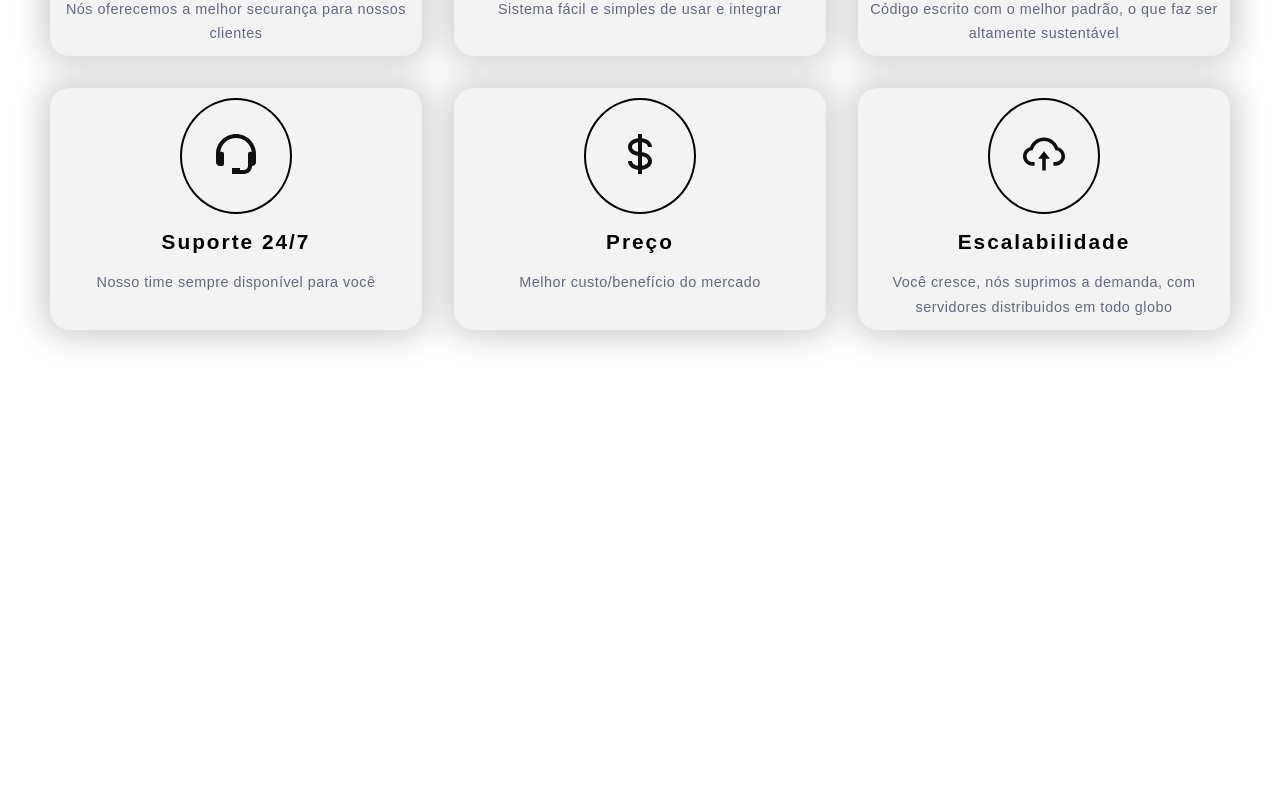
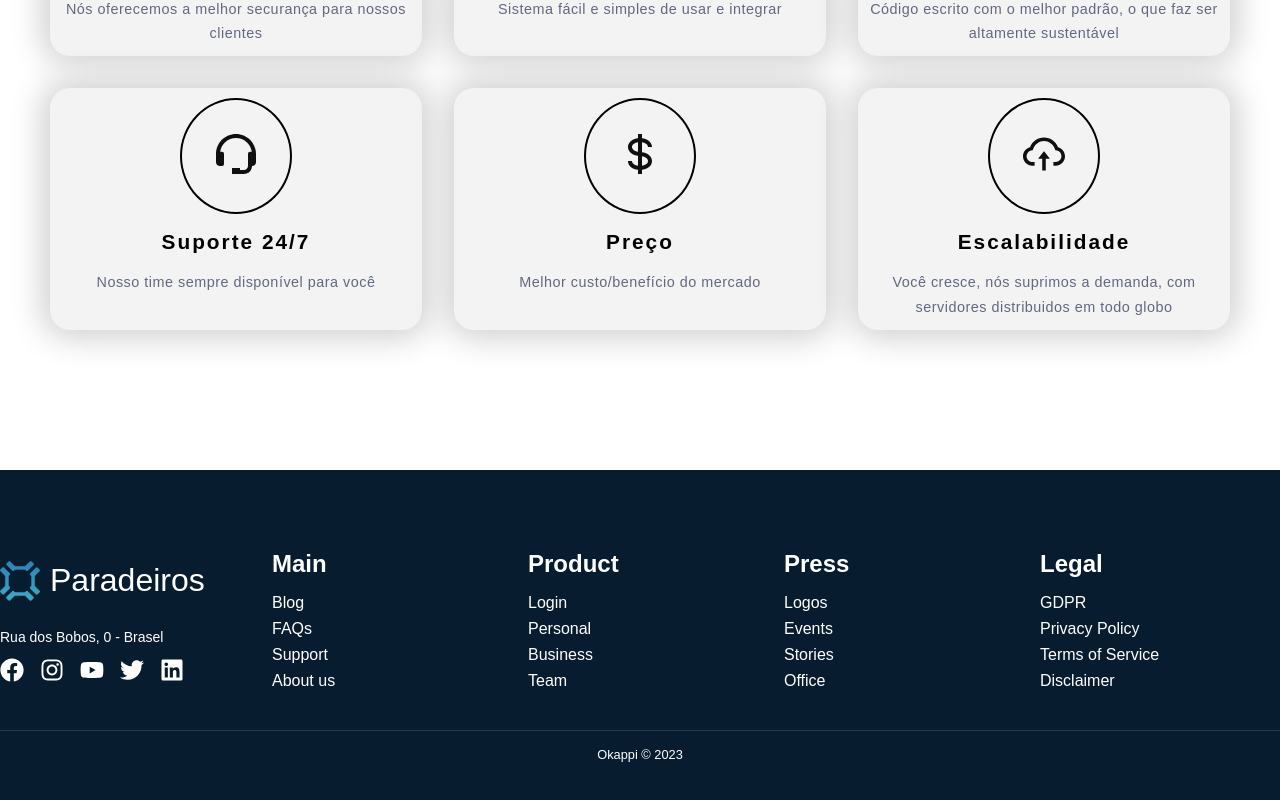
Before and after one commit to vasconceloscezar/okappi-first-class, a React (Create React App) app: page / in a window 1280 px wide. Shown: the part 1262-2062 px from the top of the page. Before the commit the page ends 1732 px from the top, so only its background shows below. Built offline with nearby package versions, Linux system fonts and the light colour scheme.

Commit message:
feat: add Footer

```diff
--- a/src/App.js
+++ b/src/App.js
@@ -1,18 +1,20 @@
-import { Routes, Route } from "react-router-dom";
+import { BrowserRouter as Router, Routes, Route } from "react-router-dom";
+import Footer from "./components/Footer";
 import Navbar from "./components/Navbar";
 import GlobalStyle from "./globalStyles";
 import { Home } from "./pages";
 
 export default function App() {
   return (
-    <>
+    <Router>
       <GlobalStyle />
       <Navbar />
       <Routes>
         {/* <Route index element={<Home />} /> */}
         <Route path="*" element={<Home />} />
       </Routes>
-    </>
+      <Footer />
+    </Router>
   );
 }
 
--- /dev/null
+++ b/src/components/Footer/FooterStyles.js
@@ -0,0 +1,161 @@
+import styled from 'styled-components';
+import { Link } from 'react-router-dom';
+import { Column, Row } from '../../globalStyles';
+
+export const FooterContainer = styled.div`
+	background-color: #101522;
+	padding: 4rem 0 2rem 0;
+`;
+
+export const FooterWrapper = styled.div`
+	max-width: 1280px;
+	margin-left: auto;
+	margin-right: auto;
+`;
+
+export const FooterSubscription = styled.section`
+	display: flex;
+	flex-direction: column;
+	justify-content: center;
+	align-items: center;
+	text-align: center;
+	margin-bottom: 24px;
+	padding: 24px;
+	color: #fff;
+`;
+
+export const FooterSubHeading = styled.p`
+	font-family: 'Trebuchet MS', 'Lucida Sans Unicode', 'Lucida Grande', 'Lucida Sans', Arial,
+		sans-serif;
+	margin-bottom: 24px;
+	font-size: 24px;
+`;
+
+export const FooterRow = styled(Row)`
+	flex-wrap: wrap;
+	@media screen and (max-width: 820px) {
+		> div {
+			width: 20%;
+		}
+
+		> div:first-child {
+			width: 100%;
+		}
+	}
+
+	@media screen and (max-width: 420px) {
+		flex-direction: column;
+		align-items: center;
+
+		* {
+			width: 100%;
+			text-align: center;
+		}
+	}
+`;
+
+export const FooterGrid = styled.div`
+	display: grid;
+	grid-template-columns: repeat(auto-fit, minmax(200px, 1fr));
+	justify-content: center;
+	align-items: center;
+`;
+
+export const FooterColumn = styled(Column)`
+	@media screen and (max-width: 999px) {
+		align-items: center;
+		grid-column: 1/-1;
+	}
+`;
+
+export const FooterSubText = styled.p`
+	margin-bottom: 24px;
+	font-size: 20px;
+`;
+
+export const FooterLinksContainer = styled.div`
+	width: 100%;
+	max-width: 1000px;
+	display: flex;
+	justify-content: center;
+
+	@media screen and (max-width: 820px) {
+		padding-top: 32px;
+	}
+`;
+
+export const FooterLinkItems = styled.div`
+	display: flex;
+	flex-direction: column;
+	margin: 16px;
+	text-align: left;
+	box-sizing: border-box;
+	color: #fff;
+
+	@media screen and (max-width: 1000px) {
+		align-items: center;
+	}
+`;
+
+export const FooterLinkTitle = styled.h2`
+	margin-bottom: 16px;
+`;
+
+export const FooterLink = styled(Link)`
+	color: #fff;
+	text-decoration: none;
+	margin-bottom: 0.5rem;
+
+	&:hover {
+		color: #0467fb;
+		transition: 0.3s ease-out;
+	}
+`;
+
+export const FooterLogo = styled(Link)`
+	color: #fff;
+	justify-self: start;
+	cursor: pointer;
+	text-decoration: none;
+	font-size: 2rem;
+	display: flex;
+	align-items: center;
+	margin-bottom: 16px;
+`;
+
+export const SocialIcon = styled.img`
+	margin-right: 10px;
+	width: 40px;
+`;
+
+export const FooterRights = styled.div`
+	color: #fff;
+	margin-bottom: 16px;
+	width: 100%;
+	font-size: 0.8rem;
+	text-align: center;
+	border-top: 1px solid #2d3748;
+	padding: 1rem 0;
+	margin: 1rem 0 0;
+`;
+
+export const FooterSocialIcon = styled.a`
+	color: #fff;
+	font-size: 24px;
+`;
+
+export const FooterAddress = styled.div`
+	color: white;
+	margin: 0.4rem auto 0.4rem;
+	max-width: 20rem;
+	font-weight: 500;
+	font-size: 0.875rem;
+	line-height: 2;
+	text-align: center;
+
+	@media screen and (min-width: 1000px) {
+		margin-left: 0px;
+		text-align: left;
+		margin-right: 1rem;
+	}
+`;
--- /dev/null
+++ b/src/components/Footer/index.jsx
@@ -0,0 +1,53 @@
+import React from "react";
+import {
+  FooterLinkItems,
+  FooterLinkTitle,
+  FooterLink,
+  FooterLogo,
+  SocialIcon,
+  FooterRights,
+  FooterSocialIcon,
+  FooterWrapper,
+  FooterAddress,
+  FooterColumn,
+  FooterGrid,
+} from "./FooterStyles";
+import { footerData, footerSocialData } from "../../data/FooterData";
+import { Row, Section } from "../../globalStyles";
+
+export default function Footer() {
+  return (
+    <Section padding="4rem 0 2rem 0">
+      <FooterWrapper>
+        <FooterGrid justify="space-between">
+          <FooterColumn id="footerLogo">
+            <FooterLogo to="/">
+              <SocialIcon src="./assets/logo.png" />
+              Paradeiros
+            </FooterLogo>
+            <FooterAddress>Rua dos Bobos, 0 - Brasel</FooterAddress>
+
+            <Row align="center" margin="auto  0 0 0" gap="1rem">
+              {footerSocialData.map((social, index) => (
+                <FooterSocialIcon key={index} href="/" target="_blank" aria-label={social.name}>
+                  {social.icon}
+                </FooterSocialIcon>
+              ))}
+            </Row>
+          </FooterColumn>
+          {footerData.map((footerItem, index) => (
+            <FooterLinkItems key={index}>
+              <FooterLinkTitle>{footerItem.title}</FooterLinkTitle>
+              {footerItem.links.map((link, linkIndex) => (
+                <FooterLink key={linkIndex} to="/">
+                  {link}
+                </FooterLink>
+              ))}
+            </FooterLinkItems>
+          ))}
+        </FooterGrid>
+        <FooterRights>Okappi © 2023</FooterRights>
+      </FooterWrapper>
+    </Section>
+  );
+}
--- a/src/index.js
+++ b/src/index.js
@@ -1,13 +1,10 @@
 import React from "react";
 import ReactDOM from "react-dom/client";
-import { BrowserRouter as Router } from "react-router-dom";
 import App from "./App";
 
 const root = ReactDOM.createRoot(document.getElementById("root"));
 root.render(
   <React.StrictMode>
-    <Router>
-      <App />
-    </Router>
+    <App />
   </React.StrictMode>
 );
```
Also changed, not shown: src/data/FooterData.js (+15 -15 lines).
